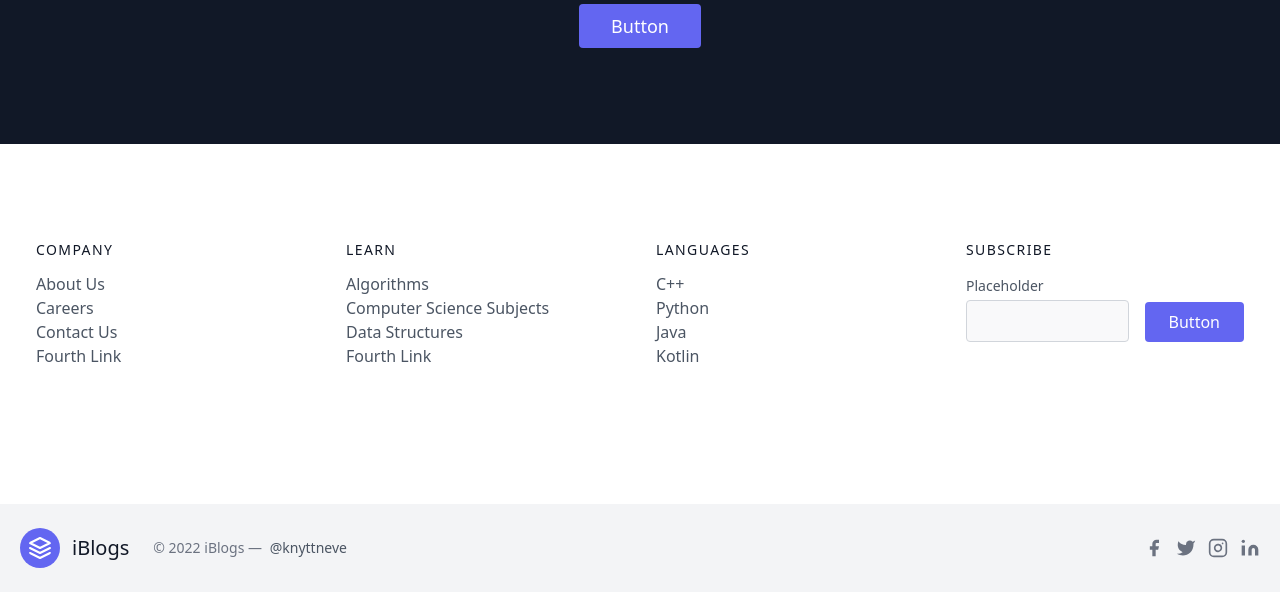
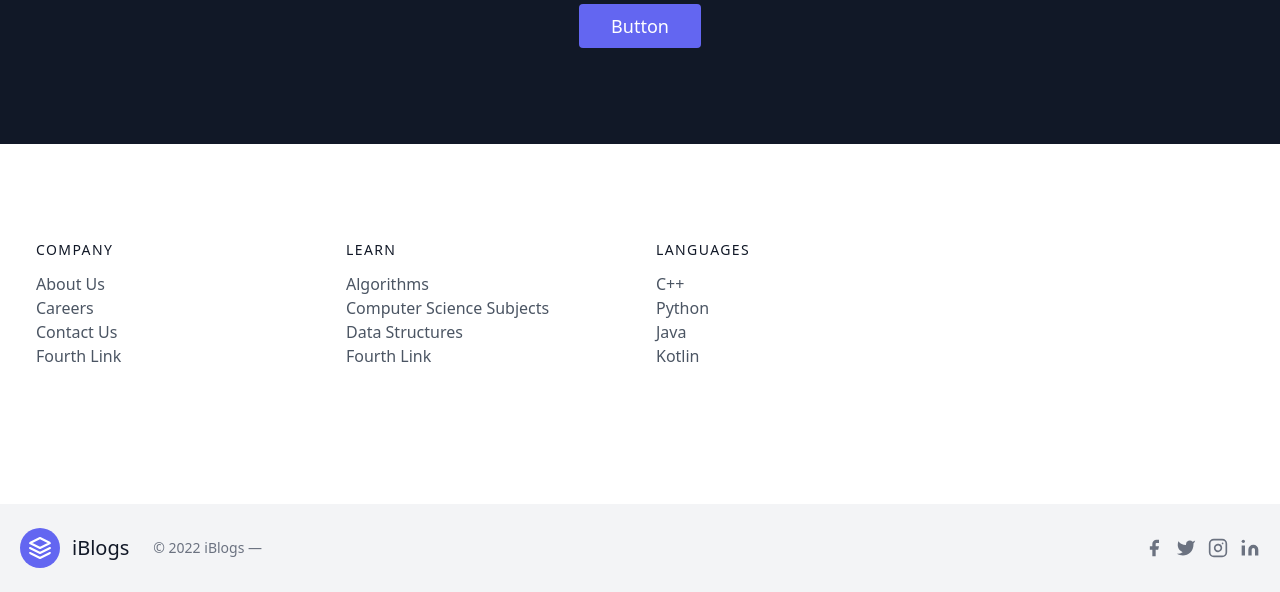
Before and after one commit to Devanshkanda/Django-Blog-Web-application, a Django app: template templates/home.html in a window 1280 px wide. Shown: the part 2212-2804 px from the top of the page. Run offline with Django 4.2, Linux system fonts and the light colour scheme; the template is opened without the code that fills it, so the values that code supplies are empty; some libraries are stand-ins or nearby versions.

Commit message:
footer modified

```diff
--- a/templates/footer.html
+++ b/templates/footer.html
@@ -52,19 +52,6 @@
             </li>
           </nav>
         </div>
-        <div class="lg:w-1/4 md:w-1/2 w-full px-4">
-          <h2 class="title-font font-medium text-gray-900 tracking-widest text-sm mb-3">SUBSCRIBE</h2>
-          <div class="flex xl:flex-nowrap md:flex-nowrap lg:flex-wrap flex-wrap justify-center items-end md:justify-start">
-            <div class="relative w-40 sm:w-auto xl:mr-4 lg:mr-0 sm:mr-4 mr-2">
-              <label for="footer-field" class="leading-7 text-sm text-gray-600">Placeholder</label>
-              <input type="text" id="footer-field" name="footer-field" class="w-full bg-gray-100 bg-opacity-50 rounded border border-gray-300 focus:bg-transparent focus:ring-2 focus:ring-indigo-200 focus:border-indigo-500 text-base outline-none text-gray-700 py-1 px-3 leading-8 transition-colors duration-200 ease-in-out">
-            </div>
-            <button class="lg:mt-2 xl:mt-0 flex-shrink-0 inline-flex text-white bg-indigo-500 border-0 py-2 px-6 focus:outline-none hover:bg-indigo-600 rounded">Button</button>
-          </div>
-          <p class="text-gray-500 text-sm mt-2 md:text-left text-center">
-            <br class="lg:block hidden">
-          </p>
-        </div>
       </div>
     </div>
     <div class="bg-gray-100">
@@ -76,7 +63,7 @@
           <span class="ml-3 text-xl">iBlogs</span>
         </a>
         <p class="text-sm text-gray-500 sm:ml-6 sm:mt-0 mt-4">© 2022 iBlogs —
-          <a href="https://twitter.com/knyttneve" rel="noopener noreferrer" class="text-gray-600 ml-1" target="_blank">@knyttneve</a>
+          <a href="https://twitter.com/knyttneve" rel="noopener noreferrer" class="text-gray-600 ml-1" target="_blank"></a>
         </p>
         <span class="inline-flex sm:ml-auto sm:mt-0 mt-4 justify-center sm:justify-start">
           <a class="text-gray-500">
```
